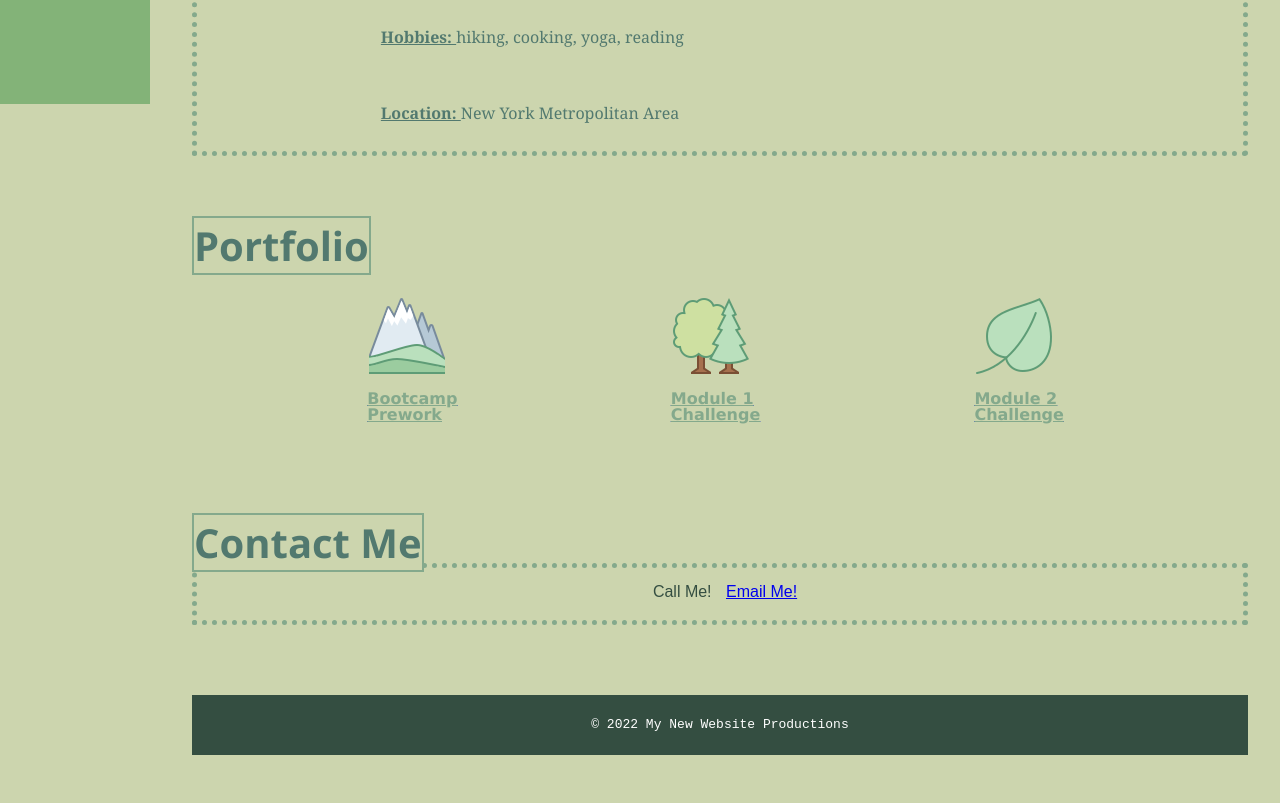
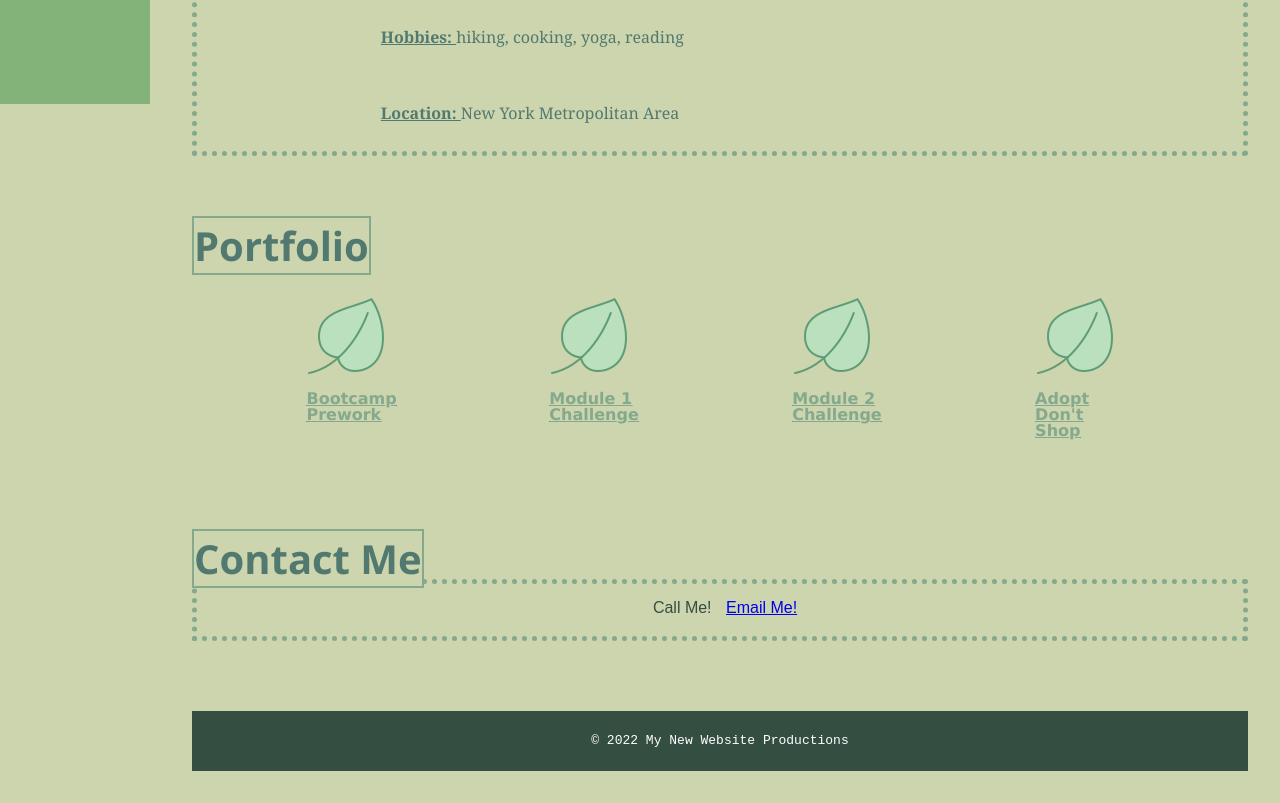
Before and after one commit to analisegiobbi3/Portfolio_WebPage, a plain HTML site: page index.html in a window 1280 px wide. Shown: the part 696-1499 px from the top of the page. Drawn offline with Linux system fonts and the light colour scheme.

Commit message:
add project

```diff
--- a/index.html
+++ b/index.html
@@ -68,13 +68,13 @@
                 <div class="wrap" >
                     <section class="section2 card">
                         <a href="https://analisegiobbi3.github.io/prewwork-study-guide/"/a>
-                            <img src="assets/images/icons8-alps-80.png" alt="Bootcamp Prework";/>
+                            <img src="assets/images/icons8-leaf-80.png" alt="Bootcamp Prework";/>
                             <p>Bootcamp Prework</p>
                         </a>
                     </section>
                     <section class="section2 card">
                         <a href="https://analisegiobbi3.github.io/mod_1_challenge/">
-                            <img src="assets/images/icons8-forest-80.png" alt="Module 1 Challenge"/>
+                            <img src="assets/images/icons8-leaf-80.png" alt="Module 1 Challenge"/>
                             <p>Module 1 Challenge</p>
                         </a>
                     </section>
@@ -82,6 +82,12 @@
                         <a href="https://github.com/analisegiobbi3/mod_2_challenge">
                             <img src="assets/images/icons8-leaf-80.png" alt="Module 2 Challenge"/>
                             <p>Module 2 Challenge</p>
+                        </a>
+                    </section>
+                    <section class="section2 card">
+                        <a href="https://analisegiobbi3.github.io/adopt_dont_shop/">
+                            <img src="assets/images/icons8-leaf-80.png" alt="Adopt Don't Shop"/>
+                            <p>Adopt Don't Shop</p>
                         </a>
                     </section>
                 </div>
```
